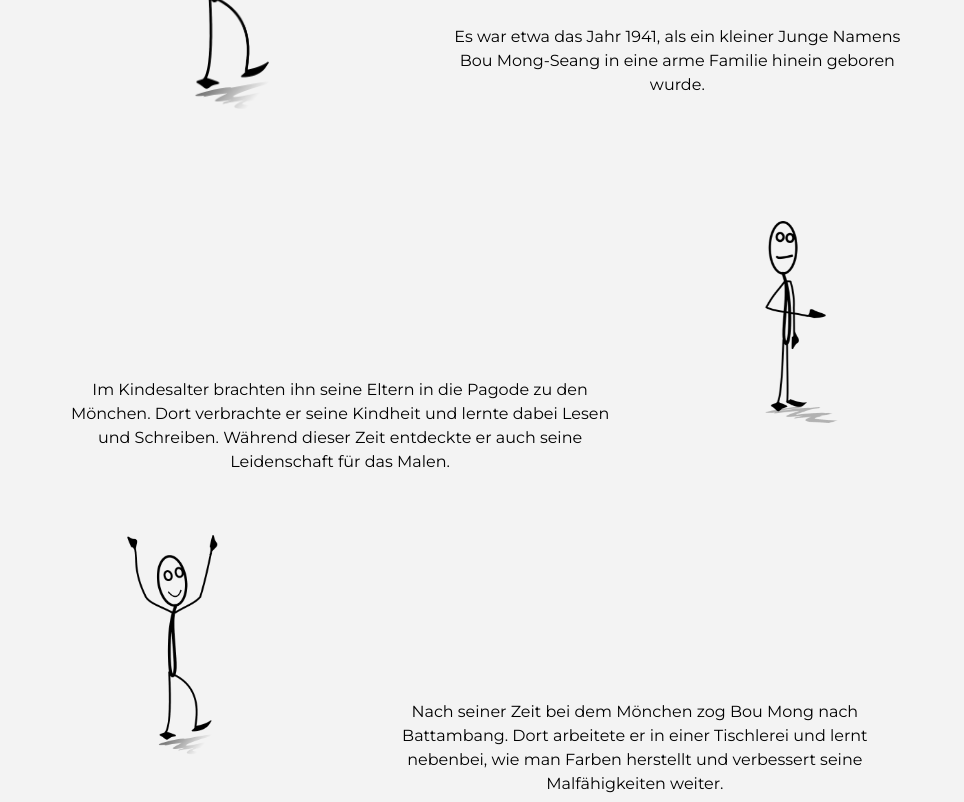
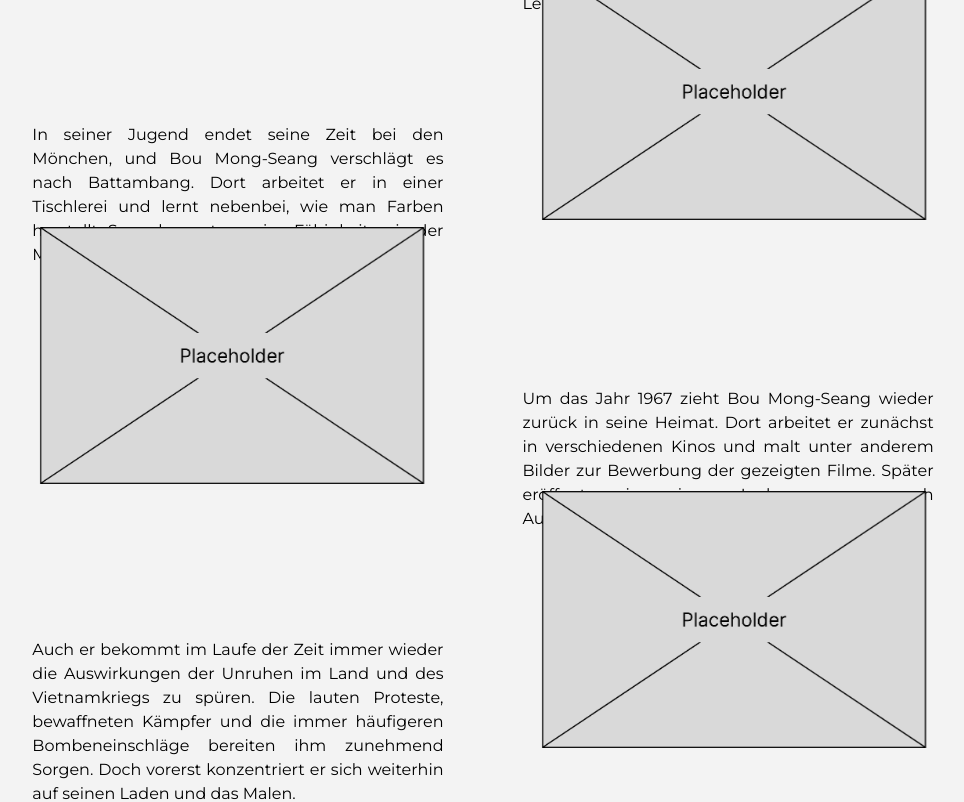
Before and after one commit to carlobeckmann2602/digital-storytelling-, a React (Vite) app: page / in a window 1280 px wide. Shown: the part 5120-5922 px from the top of the page, without its empty margins (57-1021 px from the left). Built offline with nearby package versions, Linux system fonts and the light colour scheme.

Commit message:
refactor ChildhoodB: Adapt texts

```diff
--- a/src/components/chapter/ChildhoodB/ChildhoodB.module.scss
+++ b/src/components/chapter/ChildhoodB/ChildhoodB.module.scss
@@ -6,14 +6,38 @@
 
 .section {
   display: flex;
-  align-items: center;
+  flex-direction: row;
+  justify-content: space-between;
   gap: 10%;
-  margin-left: 10%;
-  margin-right: 10%;
-  margin-top: 10%;
+  padding: 0 7%;
+
+  &.leftAlign {
+    justify-content: flex-start;
+
+    p {
+      width: 40%;
+      text-align: justify;
+    }
+  }
+
+  &.rightAlign {
+    justify-content: flex-end;
+
+    p {
+      width: 40%;
+      text-align: justify;
+    }
+  }
+
+  .imgS {
+    width: 300px;
+  }
+
+  .imgM {
+    width: 500px;
+  }
 }
 
 .img {
-  width: 50%;
-  height: 50%;
+  width: 400px;
 }
--- a/src/components/chapter/ChildhoodB/ChildhoodB.tsx
+++ b/src/components/chapter/ChildhoodB/ChildhoodB.tsx
@@ -8,6 +8,7 @@ import { Parallax } from 'react-scroll-parallax'
 import sampleHappy from '@/assets/img/sample_happy.png'
 import sampleHand from '@/assets/img/sample_hand.png'
 import sampleSorge from '@/assets/img/sample_sorge.png'
+import PlaceholderImage from '@/assets/img/Placeholder.png'
 
 interface Props {
   setCurrentChapter: (chapter: Chapter) => void
@@ -38,26 +39,26 @@ const ChildhoodB = (props: Props) => {
       </div>
       <div className={classes.section}>
         <Parallax speed={10}>
-          <img src={sampleHappy} alt='Austauschbild' className={classes.img} />
+          <img src={PlaceholderImage} alt='Austauschbild' className={classes.img} />
         </Parallax>
-        <p>{language.b_geburt}</p>
+        <p style={{ alignSelf: 'center', textAlign: 'justify' }}>{language.T1_Geburt}</p>
       </div>
       <div className={classes.section}>
-        <p>{language.b_pagode}</p>
+        <p style={{ alignSelf: 'center', textAlign: 'justify' }}>{language.T2_Pagode}</p>
         <Parallax speed={10}>
-          <img src={sampleHand} alt='Austauschbild' className={classes.img} />
+          <img src={PlaceholderImage} alt='Austauschbild' className={classes.img} />
         </Parallax>
       </div>
       <div className={classes.section}>
         <Parallax speed={10}>
-          <img src={sampleHappy} alt='Austauschbild' className={classes.img} />
+          <img src={PlaceholderImage} alt='Austauschbild' className={classes.img} />
         </Parallax>
-        <p>{language.b_tischler}</p>
+        <p style={{ alignSelf: 'center', textAlign: 'justify' }}>{language.T3_Tischler}</p>
       </div>
       <div className={classes.section}>
-        <p>{language.b_heimat}</p>
+        <p style={{ alignSelf: 'center', textAlign: 'justify' }}>{language.T4_Heimat}</p>
         <Parallax speed={10}>
-          <img src={sampleSorge} alt='Austauschbild' className={classes.img} />
+          <img src={PlaceholderImage} alt='Austauschbild' className={classes.img} />
         </Parallax>
       </div>
       <div ref={bottomRef}></div>
--- a/src/components/chapter/ChildhoodB/ChildhoodB_lang.ts
+++ b/src/components/chapter/ChildhoodB/ChildhoodB_lang.ts
@@ -1,12 +1,12 @@
 /* eslint-disable camelcase */
-export const b_geburt =
-  'Es war etwa das Jahr 1941, als ein kleiner Junge Namens Bou Mong-Seang in eine arme Familie hinein geboren wurde.'
+export const T1_Geburt =
+  'Bou Mong-Seang wird etwa im Jahr 1941 in eine arme Familie hineingeboren. Schon im Kindesalter bringen seine Eltern ihn in eine Pagode, wo er von nun an seine Kindheit verbringt und unter Mönchen aufwächst. Dort lernt er Lesen und Schreiben und entdeckt zu dieser Zeit auch seine Leidenschaft für das Malen.'
 
-export const b_pagode =
-  'Im Kindesalter brachten ihn seine Eltern in die Pagode zu den Mönchen. Dort verbrachte er seine Kindheit und lernte dabei Lesen und Schreiben. Während dieser Zeit entdeckte er auch seine Leidenschaft für das Malen.'
+export const T2_Pagode =
+  'In seiner Jugend endet seine Zeit bei den Mönchen, und Bou Mong-Seang verschlägt es nach Battambang. Dort arbeitet er in einer Tischlerei und lernt nebenbei, wie man Farben herstellt. So verbessert er seine Fähigkeiten in der Malerei immer weiter.'
 
-export const b_tischler =
-  'Nach seiner Zeit bei dem Mönchen zog Bou Mong nach Battambang. Dort arbeitete er in einer Tischlerei und lernt nebenbei, wie man Farben herstellt und verbessert seine Malfähigkeiten weiter.'
+export const T3_Tischler =
+  'Um das Jahr 1967 zieht Bou Mong-Seang wieder zurück in seine Heimat. Dort arbeitet er zunächst in verschiedenen Kinos und malt unter anderem Bilder zur Bewerbung der gezeigten Filme. Später eröffnet er einen eigenen Laden, wo er nun auch Auftragsarbeiten anfertigt.'
 
-export const b_heimat =
-  'Um das Jahr 1967 zog Bou Mong wieder zurück in seine Heimat. Dort arbeitete er zunächst in verschiedenen Kinos und malte z.B. Bilder für die Filme. Später eröffnete er einen eigenen Laden, wo er dann auch Bilder für den Kundenauftrag anfertigte. Immer wieder bekam er z.B. durch einen Bombenabwurf die Auswirkungen des Vietnamkrieges mit.'
+export const T4_Heimat =
+  'Auch er bekommt im Laufe der Zeit immer wieder die Auswirkungen der Unruhen im Land und des Vietnamkriegs zu spüren. Die lauten Proteste, bewaffneten Kämpfer und die immer häufigeren Bombeneinschläge bereiten ihm zunehmend Sorgen. Doch vorerst konzentriert er sich weiterhin auf seinen Laden und das Malen.'
--- a/src/helpers/constants.ts
+++ b/src/helpers/constants.ts
@@ -11,7 +11,12 @@ export const CHAPTERS = new Map([
   ],
   [
     'CHILDHOOD_B',
-    { time: '1941 - 1967', title: 'Kindheit von Bou Meng', person: 'bou', place: 'Beispielort3' },
+    {
+      time: '1941 - 1967',
+      title: 'Der Maler Bou Mong-Seang',
+      person: 'bou',
+      place: 'Beispielort3',
+    },
   ],
   [
     'HISTORICAL_BACKGROUND',
```
